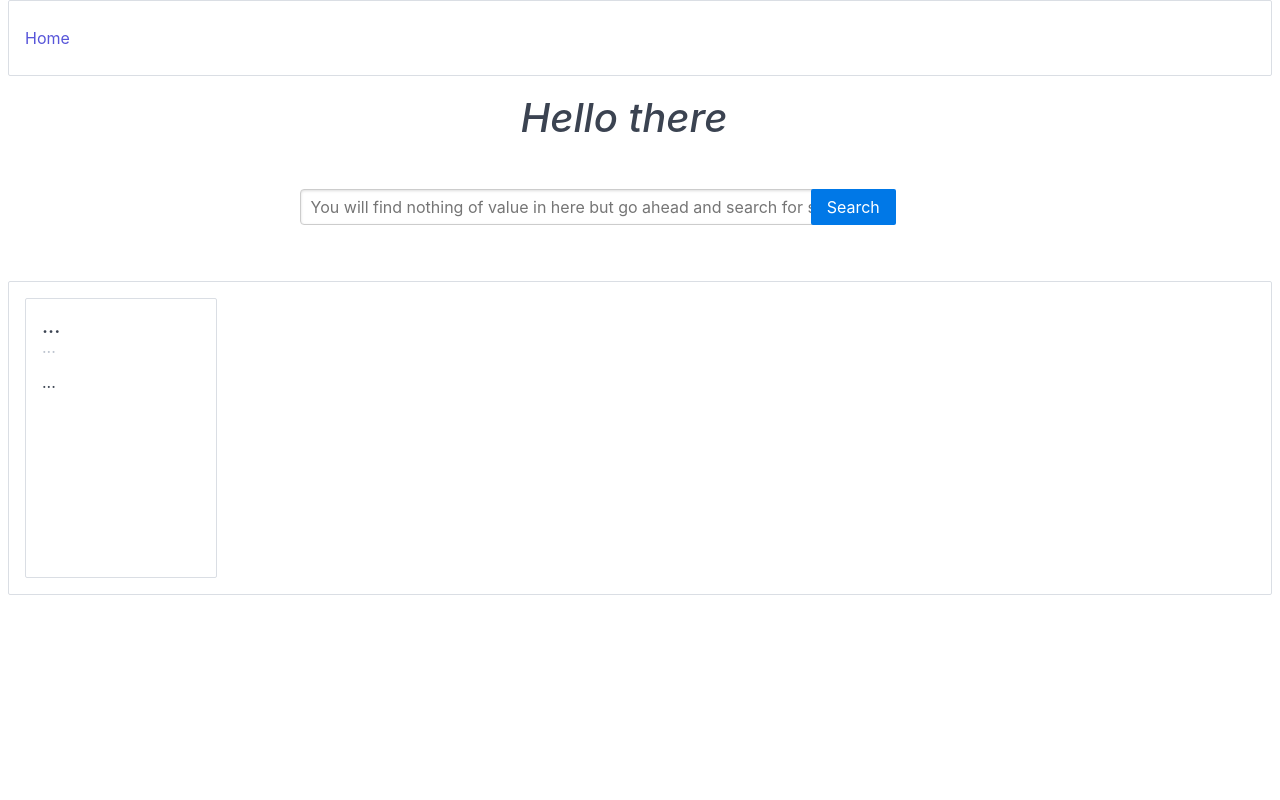
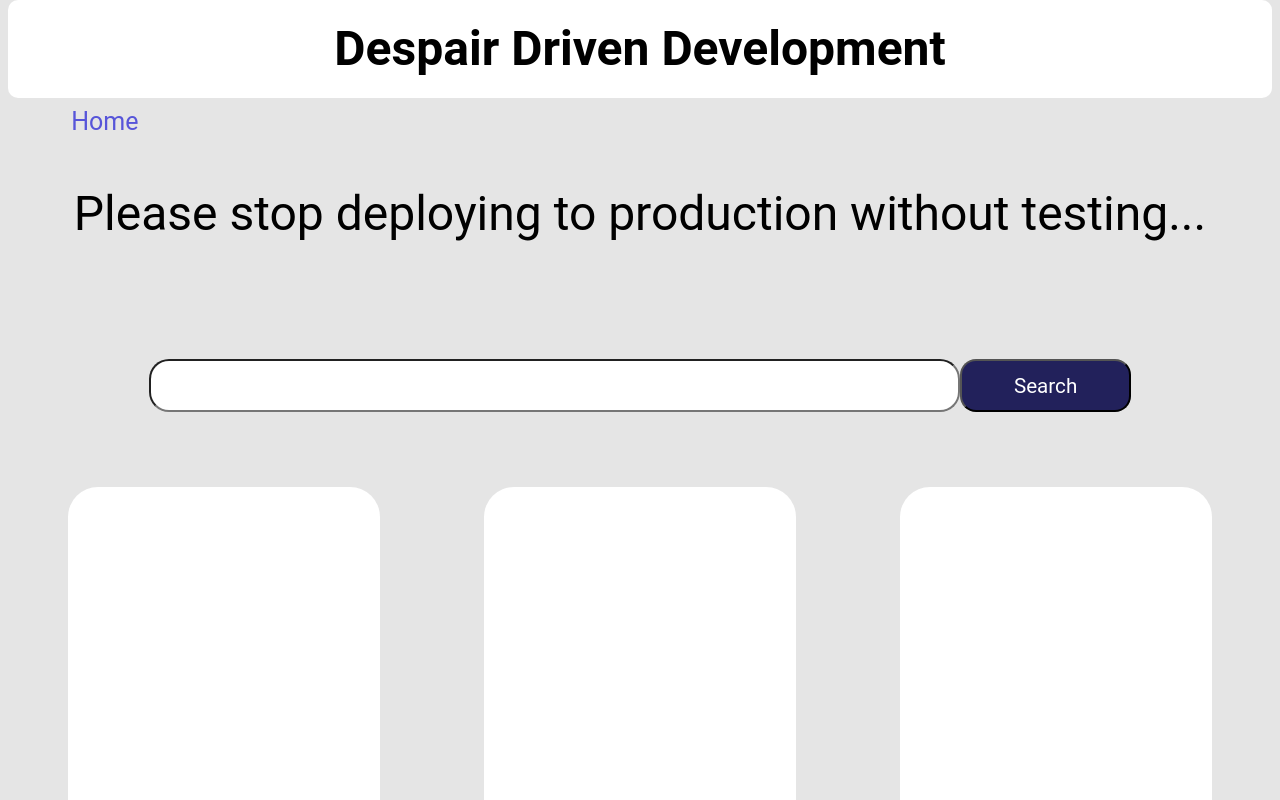
Before and after one commit to PierreStephaneVoltaire/dev-blog, an Angular app: page / in a window 1280 px wide. Shown: the top 800 px of the page. Built offline with nearby package versions, Linux system fonts and the light colour scheme.

Commit message:
updated ui

```diff
--- a/apps/landingpage/src/app/app.component.html
+++ b/apps/landingpage/src/app/app.component.html
@@ -1,54 +1,34 @@
 <div class="container">
- <pvoltaire-custom-card>
 
-      <div class="columns col-12">
-        <div class="column col-12">
-          <ul class="breadcrumb">
-            <li class="breadcrumb-item">
-              <a href="#">Home</a>
-            </li>
-          </ul>
-        </div>
-      </div>
- </pvoltaire-custom-card>
-  <br />
-  <div>
+  <div class=" blog-navbar column col-12">
+    <span class="blog-title">Despair Driven Development</span>
+  </div>
 
-    <div class= " extraPadding columns col-12">
-      <div class="columns col-12 extraPadding">
-        <span class="text-center text-italic text-ellipsis h1 full">Hello there</span>
-      </div>
-      <div class="columns col-12">
-        <form class=" full pure-form flex-container pure-form-aligned ">
-            <div class="columns col-6">
+  <div class="bread  column col-12"><a href="#">Home</a></div>
+  <div class="blog-sub-title column col-12">
+    <span>Please stop deploying to production without testing...</span>
+  </div>
+  <div class="search column col-12">
 
-            <div class="columns col-10 col-sm-12 pure-control-group">
-              <input class="pure-input-1 full" id="search" type="text" placeholder="You will find nothing of value in here but go ahead and search for something...">
-            </div>
-            <div class="columns col-1 col-sm-12 pure-control-group">
-              <button type="submit" class="pure-button pure-button-primary">Search</button>
+    <input type="text" class="search-bar">
 
-            </div>
-            </div>
-        </form>
-      </div>
+    <button class="search-button">Search</button>
+  </div>
+  <div class="blog-post-section column col-12">
+
+    <div class="blog-card column  col-3">
+
     </div>
-    <pvoltaire-custom-card >
-      <div class="box">
 
-        <div class="card contentCard">
 
-          <div class="card-header">
-            <div class="card-title h5">...</div>
-            <div class="card-subtitle text-gray">...</div>
-          </div>
-          <div class="card-body">
-            ...
-          </div>
+    <div class="blog-card column  col-3">
 
-      </div>
-      </div>
-    </pvoltaire-custom-card>
+    </div>
+
+
+    <div class="blog-card column  col-3">
+
+    </div>
 
   </div>
 
--- a/apps/landingpage/src/app/app.component.scss
+++ b/apps/landingpage/src/app/app.component.scss
@@ -1,26 +1,130 @@
 /*
  * Remove template code below
  */
-.contentCard{
+.blog-navbar {
+  display: flex;
+  justify-content: center;
+  padding: 25px;
+  background: #FFFFFF;
+  border-radius: 10px;
+}
+
+
+.blog-title {
+  font-family: Roboto;
+  font-style: normal;
+  font-weight: bold;
+  font-size: 48px;
+  line-height: 48px;
+  /* identical to boxmin-height: ;, or 100% */
+  text-align: center;
+  color: #000000;
+}
+
+.blog-card {
+  height: 515px;
+  background: #FFFFFF;
+  border-radius: 30px;
+}
+
+.search-button {
+
+  width: 13.75%;
+  min-height: 50px;
+  left: 75.63%;
+  top: 0;
+
+  background: #22215B;
+  border-radius: 16px;
+  font-family: Roboto;
+  font-style: normal;
+  font-weight: normal;
+  font-size: 129%;
+  line-height: 28px;
+  color: #FFFFFF;
+}
+
+.blog-post-section {
+  display: flex;
+  flex-direction: row;
+  justify-content: space-around;
+
+}
+
+.search {
+  display: flex;
+  justify-content: center;
+  padding-bottom: 75px;
+  padding-top: 75px;
+
+  min-height: 73px;
+  left: 8.82%;
+  top: 36%;
+}
+
+.search-bar {
+  width: 65%;
+  min-height: 53px;
+  left: 0px;
+  top: 0;
+
+  background: #FFFFFF;
+  border-radius: 20px;
+}
+
+.blog-sub-title {
+  padding-bottom: 42px;
+  padding-top: 40px;
+
+  font-family: Roboto;
+  font-style: normal;
+  font-weight: normal;
+  font-size: 48px;
+  line-height: 56px;
+  text-align: center;
+
+  color: #000000;
+
+}
+
+.bread {
+
+  font-family: Roboto;
+  font-style: normal;
+  font-weight: normal;
+  font-size: 25px;
+  line-height: 48px;
+  text-align: center;
+  display: flex;
+  padding-left: 5%;
+  justify-content: flex-start;
+  color: #22215B;
+}
+
+.contentCard {
   width: 15vw;
-  height: 35vh;
+  min-height: 35vh;
 }
+
 .box {
   display: flex;
   flex-flow: column;
   min-height: 25vh;
 }
 
-.full{
+.full {
   width: 100%;
 }
-.half-full{
+
+.half-full {
   width: 50%;
 }
-.extraPadding{
+
+.extraPadding {
   margin-bottom: 48px;
 
 }
+
 .flex-container {
   align-items: center;
   display: flex;
--- a/apps/landingpage/src/styles.scss
+++ b/apps/landingpage/src/styles.scss
@@ -1 +1,8 @@
 /* You can add global styles to this file, and also import other style files */
+body{
+  background: #E5E5E5 !important;
+}
+pvoltaire-root{
+
+  background: #E5E5E5 !important;
+}
```
Also changed, not shown: 1 other file (tests, documents, lock files or other folders).
